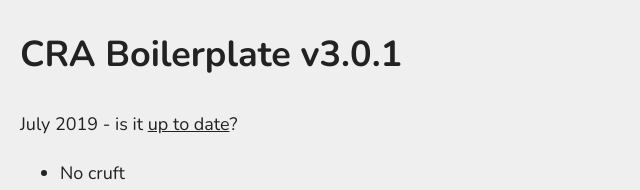
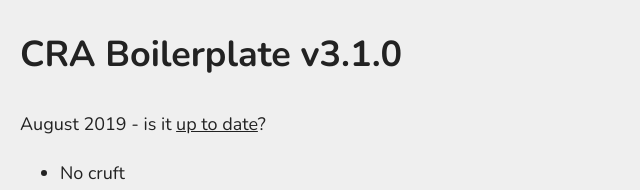
Before and after one commit to murbar/cra-boilerplate, a React (Create React App) app: page / in a window 1280 px wide. Shown: the top 190 px of the page, without its empty margins (0-640 px from the left). Built offline with nearby package versions, Linux system fonts and the light colour scheme.

Commit message:
Upgrade to CRA 3.1.0

```diff
--- a/package.json
+++ b/package.json
@@ -5,7 +5,7 @@
   "dependencies": {
     "react": "^16.8.6",
     "react-dom": "^16.8.6",
-    "react-scripts": "3.0.1",
+    "react-scripts": "3.1.0",
     "styled-components": "^4.3.2"
   },
   "scripts": {
--- a/src/App.js
+++ b/src/App.js
@@ -11,7 +11,7 @@ function App() {
     <Styles>
       <Header />
       <p>
-        July 2019 - is it{' '}
+        August 2019 - is it{' '}
         <a href="https://github.com/facebook/create-react-app/releases">up to date</a>?
       </p>
       <ul>
--- a/src/components/Header.js
+++ b/src/components/Header.js
@@ -6,7 +6,7 @@ const Styles = styled.header``;
 export default function Header() {
   return (
     <Styles>
-      <h1>CRA Boilerplate v3.0.1</h1>
+      <h1>CRA Boilerplate v3.1.0</h1>
     </Styles>
   );
 }
```
Also changed, not shown: 2 other files (tests, documents, lock files or other folders).
